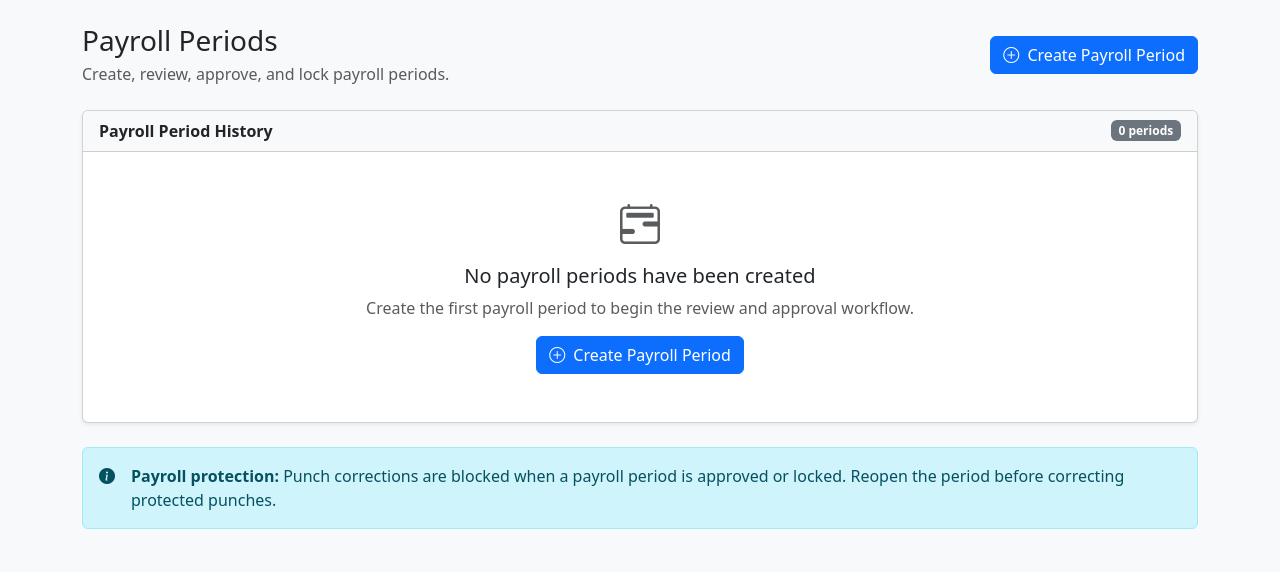
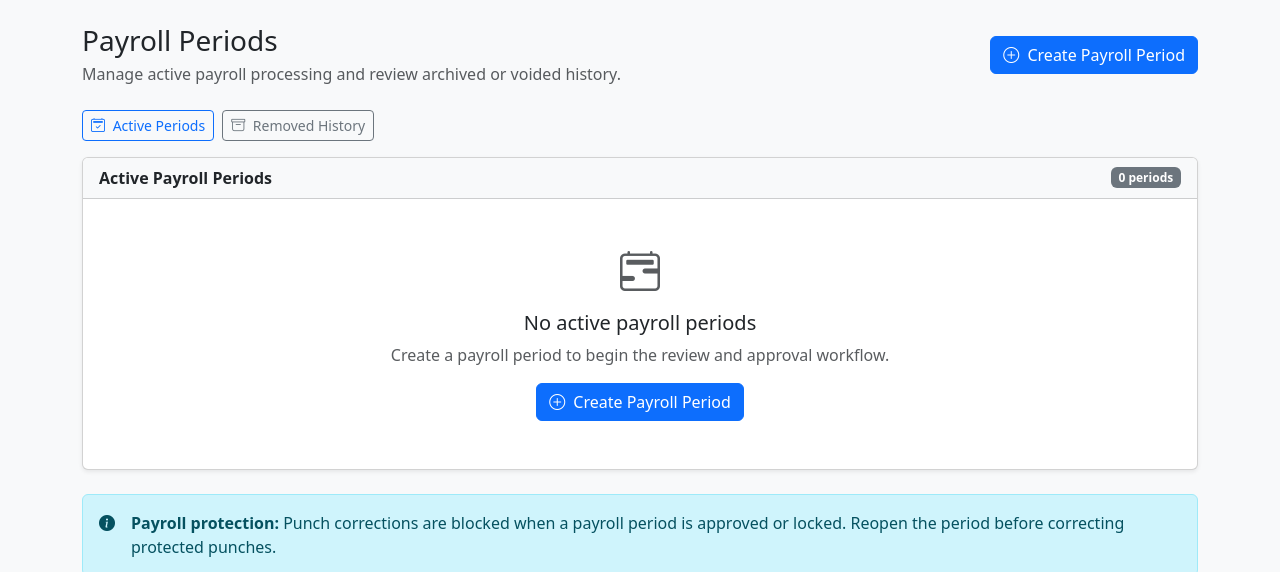
Before and after one commit to kjuenke/IQwurksPunch, a PHP site: template app/Views/payroll-periods/index.twig in a window 1280 px wide. Shown: the part 56-628 px from the top of the page. Run offline with PHP 8.4, Linux system fonts and the light colour scheme; the template is opened without the code that fills it, so the values that code supplies are empty; some libraries are stand-ins or nearby versions.

Commit message:
Separate active and removed payroll period lists

```diff
--- a/app/Views/payroll-periods/index.twig
+++ b/app/Views/payroll-periods/index.twig
@@ -12,7 +12,7 @@
         </h1>
 
         <p class="text-muted mb-0">
-            Create, review, approve, and lock payroll periods.
+            Manage active payroll processing and review archived or voided history.
         </p>
 
     </div>
@@ -36,6 +36,45 @@
 </div>
 
 
+<div
+    class="d-flex flex-wrap gap-2 mb-3"
+    role="navigation"
+    aria-label="Payroll period views"
+>
+    <a
+        href="/payroll-periods"
+        class="
+            btn
+            btn-sm
+            {% if listView == 'active' %}
+                btn-primary
+            {% else %}
+                btn-outline-primary
+            {% endif %}
+        "
+    >
+        <i class="bi bi-calendar2-check me-1"></i>
+        Active Periods
+    </a>
+
+    <a
+        href="/payroll-periods?view=removed"
+        class="
+            btn
+            btn-sm
+            {% if listView == 'removed' %}
+                btn-secondary
+            {% else %}
+                btn-outline-secondary
+            {% endif %}
+        "
+    >
+        <i class="bi bi-archive me-1"></i>
+        Removed History
+    </a>
+</div>
+
+
 <div class="card shadow-sm">
 
     <div class="card-header bg-body-tertiary">
@@ -43,7 +82,11 @@
         <div class="d-flex justify-content-between align-items-center">
 
             <span class="fw-semibold">
-                Payroll Period History
+                {% if listView == 'removed' %}
+                    Removed Payroll Period History
+                {% else %}
+                    Active Payroll Periods
+                {% endif %}
             </span>
 
             <span class="badge text-bg-secondary">
@@ -76,11 +119,19 @@
                 </div>
 
                 <h2 class="h5">
-                    No payroll periods have been created
+                    {% if listView == 'removed' %}
+                        No archived or voided payroll periods
+                    {% else %}
+                        No active payroll periods
+                    {% endif %}
                 </h2>
 
                 <p class="text-muted">
-                    Create the first payroll period to begin the review and approval workflow.
+                    {% if listView == 'removed' %}
+                        Removed payroll-period history will appear here.
+                    {% else %}
+                        Create a payroll period to begin the review and approval workflow.
+                    {% endif %}
                 </p>
 
                 <a
@@ -102,7 +153,11 @@
 
                 <i class="bi bi-cursor me-1"></i>
 
-                Select any payroll-period row to open its review page.
+                {% if listView == 'removed' %}
+                    Select any historical row to view its read-only detail page.
+                {% else %}
+                    Select any payroll-period row to open its review page.
+                {% endif %}
 
             </div>
 
@@ -124,7 +179,7 @@
                             </th>
 
                             <th scope="col">
-                                Status
+                                Workflow / Disposition
                             </th>
 
                             <th scope="col">
@@ -156,12 +211,14 @@
                         {% for payrollPeriod in payrollPeriods %}
 
                             {% set status = payrollPeriod.status|default('open') %}
+                            {% set isArchived = payrollPeriod.archived_at|default('') %}
+                            {% set isVoided = payrollPeriod.voided_at|default('') %}
 
                             <tr
                                 role="link"
                                 tabindex="0"
                                 style="cursor: pointer;"
-                                title="Open {{ payrollPeriod.period_name }}"
+                                title="View {{ payrollPeriod.period_name }}"
                                 onclick="window.location.href='/payroll-periods/{{ payrollPeriod.id }}';"
                                 onkeydown="
                                     if (
@@ -209,6 +266,21 @@
 
 
                                 <td>
+
+                                    {% if isVoided %}
+
+                                        <span class="badge text-bg-danger me-1">
+                                            Voided
+                                        </span>
+
+                                    {% elseif isArchived %}
+
+                                        <span class="badge text-bg-secondary me-1">
+                                            Archived
+                                        </span>
+
+                                    {% endif %}
+
 
                                     {% if status == 'open' %}
 
@@ -334,7 +406,11 @@
                                             btn
                                             btn-sm
 
-                                            {% if status == 'open' %}
+                                            {% if isVoided %}
+                                                btn-outline-danger
+                                            {% elseif isArchived %}
+                                                btn-outline-secondary
+                                            {% elseif status == 'open' %}
                                                 btn-outline-primary
                                             {% elseif status == 'under_review' %}
                                                 btn-primary
@@ -348,7 +424,19 @@
                                         "
                                     >
 
-                                        {% if status == 'open' %}
+                                        {% if isVoided %}
+
+                                            <i class="bi bi-slash-circle me-1"></i>
+
+                                            View Voided Record
+
+                                        {% elseif isArchived %}
+
+                                            <i class="bi bi-archive me-1"></i>
+
+                                            View Archived Record
+
+                                        {% elseif status == 'open' %}
 
                                             <i class="bi bi-folder2-open me-1"></i>
 
```
Also changed, not shown: app/Controllers/PayrollPeriodController.php (+32 -2 lines), app/Repositories/PayrollPeriodRepository.php (+82 -0 lines), tests/Unit/Services/PayrollPeriodLifecycleIntegrationTest.php (+70 -0 lines), tests/Unit/Services/PayrollPeriodListLifecyclePresentationTest.php (added, +148 -0 lines).
